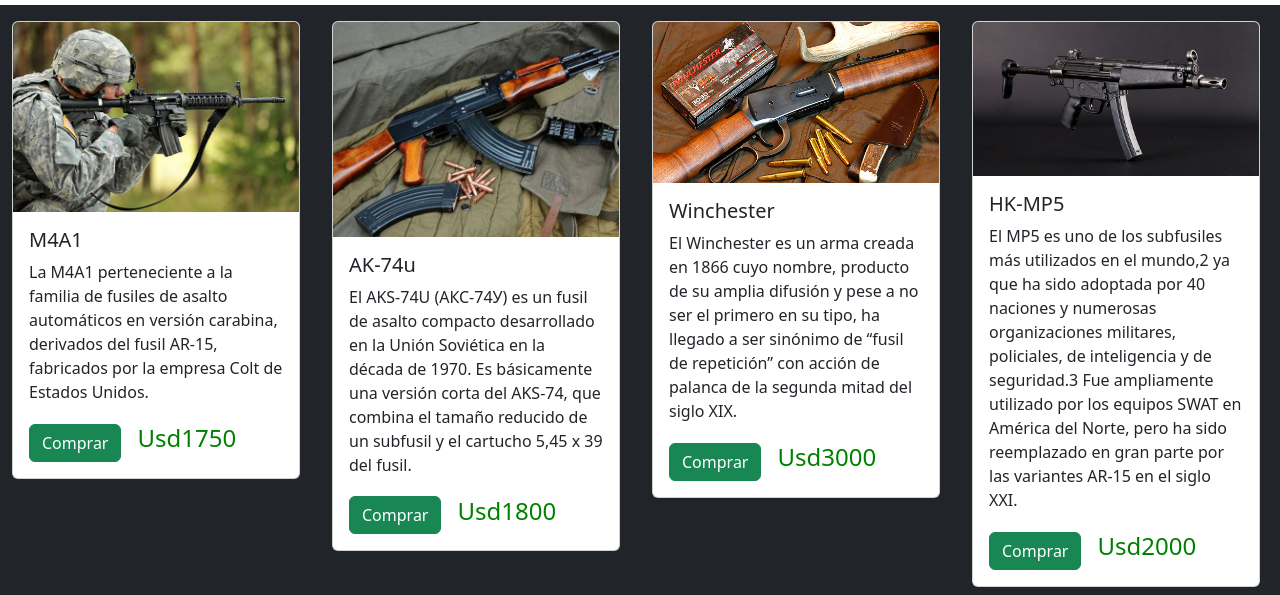
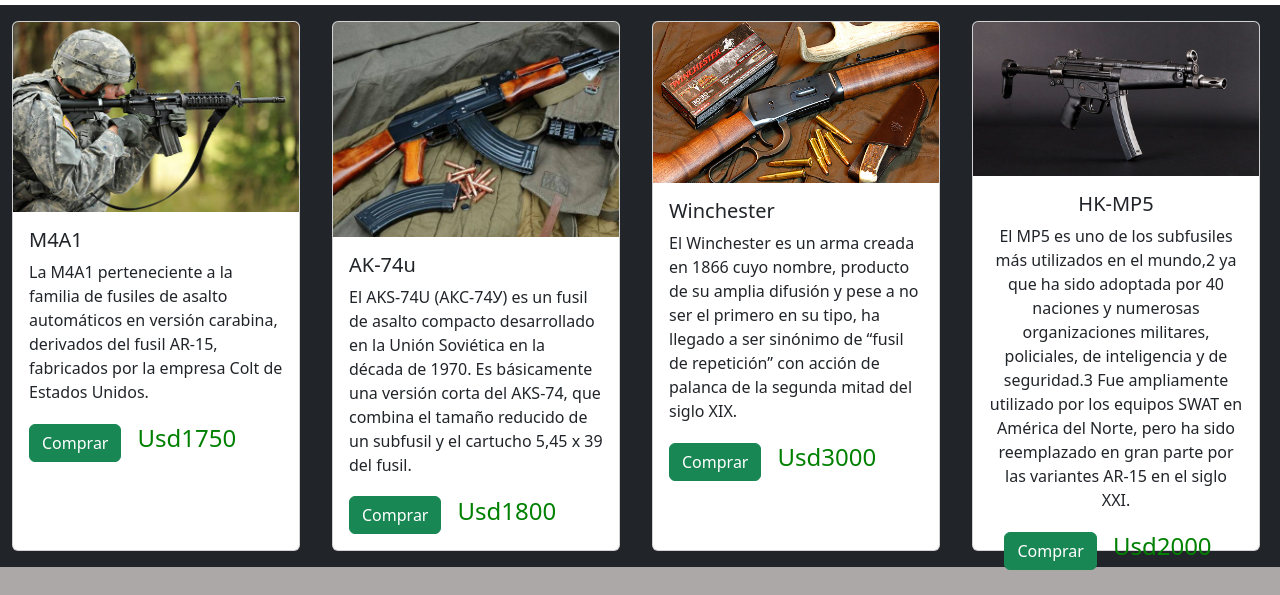
Before and after one commit to DevSebaAndres/PF--AlbornozOrtiz, a website: page pages/armas.html in a window 1280 px wide. Shown: the part 205-800 px from the top of the page. Drawn offline with nearby package versions, Linux system fonts and the light colour scheme.

Commit message:
proyectoeditado

```diff
--- a/pages/armas.html
+++ b/pages/armas.html
@@ -62,11 +62,11 @@
         <h1 class="text-center titulo">Algunos de nuestros productos destacados...</h1>
     </div>
 
-    <div class="container-fluid bg-dark">
+    <div class="container-fluid card-armas bg-dark">
         <div class="row contenedor">
-            <div class="col-md-6 col-sm-12 col-lg-4 col-xxl-3 col-xl-3 pt-3 pb-3">
+            <div class="col-md-6 col-sm-12 col-lg-4 col-xxl-3 col-xl-3 pt-3 pb-3 columna-armas">
                 <!-- M4 -->
-                <div class="card" style="width: 18rem;">
+                <div class="card" style="width: 18rem; height:530px;">
                     <img src="../img/m4.jpg" class="card-img-top img-fluid" alt="...">
                     <div class="card-body">
                       <h5 class="card-title">M4A1</h5>
@@ -78,8 +78,8 @@
 
             </div>
             <!-- AK-74 -->
-            <div class="col-md-6 col-sm-12 col-lg-4 col-xxl-3 col-xl-3 pt-3 pb-3">
-                <div class="card" style="width: 18rem;">
+            <div class="col-md-6 col-sm-12 col-lg-4 col-xxl-3 col-xl-3 pt-3 pb-3 columna-armas">
+                <div class="card" style="width: 18rem;height:530px;">
                     <img src="../img/ak74.jpg" class="card-img-top img-fluid" alt="...">
                     <div class="card-body">
                       <h5 class="card-title">AK-74u</h5>
@@ -89,8 +89,8 @@
                   </div>
             </div>
             <!-- Winchester -->
-            <div class="col-md-6 col-sm-12 col-lg-4 col-xxl-3 col-xl-3 pt-3 pb-3">
-                <div class="card" style="width: 18rem;">
+            <div class="col-md-6 col-sm-12 col-lg-4 col-xxl-3 col-xl-3 pt-3 pb-3 columna-armas">
+                <div class="card" style="width: 18rem;height:530px;">
                     <img src="../img/winchester30.webp" class="card-img-top img-fluid" alt="...">
                     <div class="card-body">
                       <h5 class="card-title">Winchester</h5>
@@ -100,8 +100,8 @@
                   </div>
             </div>
             <!-- MP5 -->
-            <div class="col-md-6 col-sm-12 col-lg-4 col-xxl-3 col-xl-3 pt-3 pb-3">
-                <div class="card" style="width: 18rem;">
+            <div class="col-md-6 col-sm-12 col-lg-4 col-xxl-3 col-xl-3 pt-3 pb-3 columna-armas">
+                <div class="card text-center" style="width: 18rem;height:530px;">
                     <img src="../img/mp5.jpg" class="card-img-top img-fluid" alt="...">
                     <div class="card-body">
                       <h5 class="card-title">HK-MP5</h5>
--- a/scss/_armas.scss
+++ b/scss/_armas.scss
@@ -9,7 +9,7 @@
 }
 
 .precio{
-    color:$secondary-color;
+    color:green;
     font-size: 1.5rem;
     padding:1rem;
 }
--- a/scss/_index.scss
+++ b/scss/_index.scss
@@ -47,7 +47,7 @@
 }
 
 .subtitulo-footer{
-    color:$primary-color;
+    color:black;
     font-weight:600;
 }
 
--- a/scss/_mediaqueries.scss
+++ b/scss/_mediaqueries.scss
@@ -6,3 +6,11 @@
     }
 
 }
+
+@media (max-width:992px){
+
+    .columna-armas{
+      display:flex;
+      justify-content: center;
+    }
+  }
```
Also changed, not shown: pages/municiones.html (+5 -5 lines), pages/outdoor.html (+4 -4 lines), css/style.css, 1 other file.
